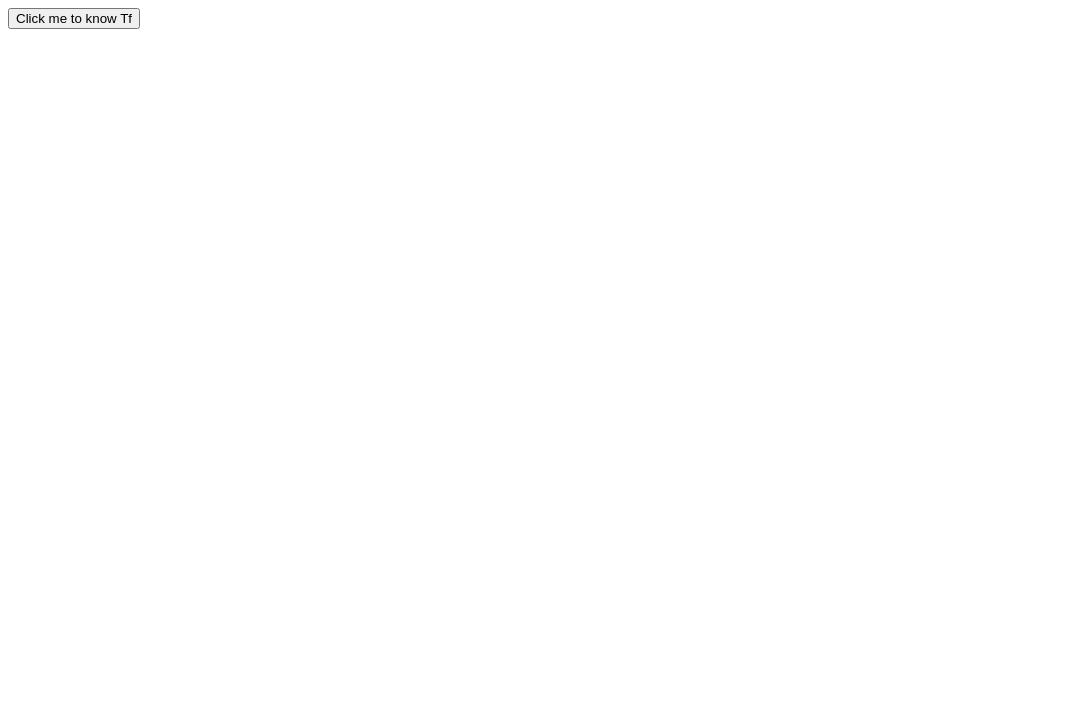
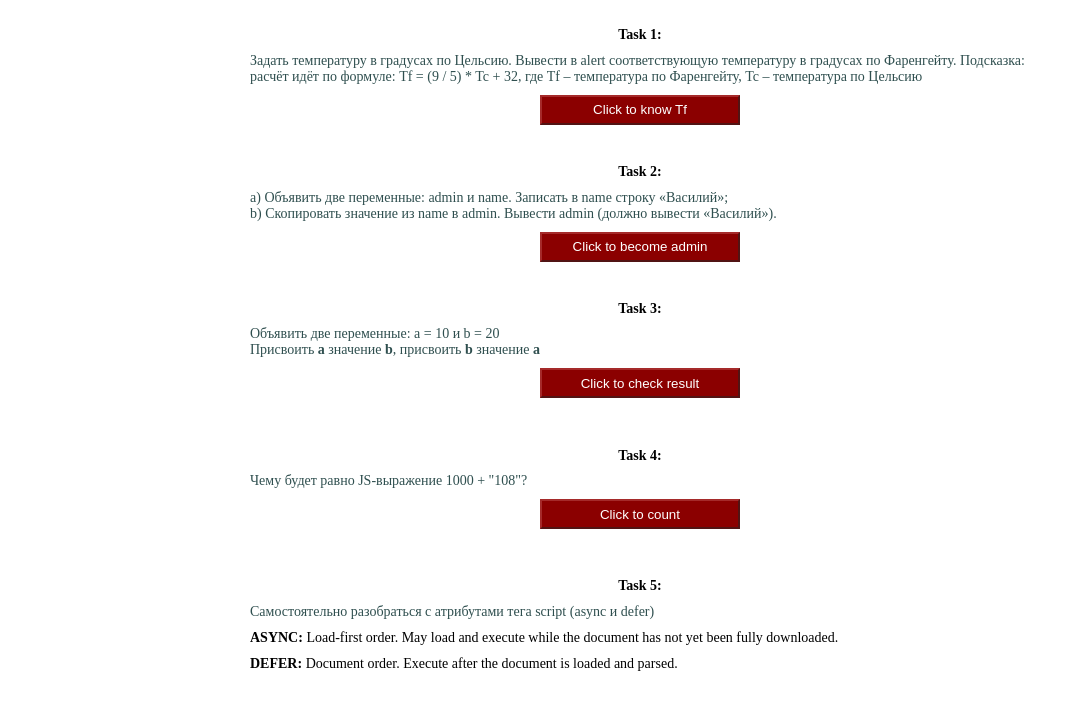
Before and after one commit to annapuchkova/JavaScriptLevel1, a website: page index.html in a window 1280 px wide. Shown: the whole page, without its empty margins (0-1079 px from the left). Drawn offline with Linux system fonts and the light colour scheme; files that its build step writes are made by us from their sources.

Commit message:
homework lesson 1

```diff
--- /dev/null
+++ b/css/style.css
@@ -0,0 +1,48 @@
+.wrapper {
+    width: 100%;
+    min-height: 800px;
+    display: flex;
+    flex-direction: column;
+    justify-content: flex-start;
+    align-items: center;
+    align-content: flex-start;
+}
+
+.task {
+    width: 800px;
+    min-height: 100px;
+    display: flex;
+    flex-direction: column;
+    justify-content: flex-start;
+    align-items: center;
+    align-content: flex-start;
+    padding: 10px;
+    box-sizing: border-box;
+}
+
+.buttons {
+    width: 200px;
+    height: 30px;
+    background-color: darkred;
+    border-color: brown;
+    color: #fff;
+    margin: 10px 0;
+}
+.buttons:hover {
+    background-color: rgb(85, 3, 3);
+    cursor: pointer;
+}
+h1 {
+   font-size: 14px;
+}
+span {
+    font-size: 14px;
+    color: darkslategrey;
+    align-self: flex-start;
+}
+#result,
+#count,
+#rule {
+    color: black;
+    margin: 10px 0 0 0;
+}
--- a/index.html
+++ b/index.html
@@ -4,10 +4,46 @@
     <meta charset="UTF-8">
     <meta name="viewport" content="width=device-width, initial-scale=1.0">
     <meta http-equiv="X-UA-Compatible" content="ie=edge">
-    <script src="dist/main.js"></script>
+    <link rel="stylesheet" href="css/style.css">
+    <script defer src="dist/main.js"></script>
     <title>Document</title>
 </head>
 <body>
-    <input value="Click me to know Tf" onclick="translateTemperature()" type="button">
+    <div class="wrapper">
+        <div class="task">
+            <h1>Task 1: </h1>
+            <span>Задать температуру в градусах по Цельсию. Вывести в alert соответствующую температуру в градусах по Фаренгейту. Подсказка: расчёт идёт по формуле: Tf = (9 / 5) * Tc + 32, где Tf – температура по Фаренгейту, Tc – температура по Цельсию</span>
+            <input value="Click to know Tf" onclick="translateTemperature()" type="button" class="buttons">
+        </div>
+        <div class="task">
+            <h1>Task 2: </h1>
+            <span>a) Объявить две переменные: admin и name. Записать в name строку «Василий»;</span>
+            <span>    b) Скопировать значение из name в admin. Вывести admin (должно вывести «Василий»).</span>
+            <input value="Click to become admin" onclick="sayHello()" type="button" class="buttons">
+        </div>
+        <div class="task">
+            <h1>Task 3: </h1>
+            <span>Объявить две переменные: a = 10 и b = 20</span>
+            <span>Присвоить <b>a</b> значение <b>b</b>, присвоить <b>b</b> значение <b>a</b></span>
+            <input value="Click to check result" onclick="checkResult()" type="button" class="buttons">
+            <span id="result"></span>
+        </div>
+        <div class="task">
+            <h1>Task 4: </h1>
+            <span>Чему будет равно JS-выражение 1000 + "108"?</span>
+            <input value="Click to count" onclick="count()" type="button" class="buttons">
+            <span id="count"></span>
+        </div>
+        <div class="task">
+            <h1>Task 5: </h1>
+            <span>Самостоятельно разобраться с атрибутами тега script (async и defer)</span>
+            <span id="rule">
+                <b>ASYNC:</b> Load-first order. May load and execute while the document has not yet been fully downloaded.
+            </span>
+            <span id="rule">
+                <b>DEFER:</b> Document order. Execute after the document is loaded and parsed.
+            </span>
+        </div>
+</div>
 </body>
 </html>
--- a/src/main.js
+++ b/src/main.js
@@ -2,13 +2,44 @@
 
 const translateTemperature = () => {
     const gradeC = prompt('please, enter Tc', 'numbers only, please');
-    let name = prompt('please, enter your name', 'e.g. Vasily');
-    let admin = name;
     if (gradeC == +gradeC) {
         const gradeF = (9 / 5) * Number(gradeC) + 32;
-        alert(`Tf is: ${gradeF}. \nIs it OK, ${admin}?`);
+        alert(`Tf is: ${gradeF} Tf. \nIs it OK?`);
     } else {
-        alert(`${admin}, your grade is incorrect: ${gradeC}. \nTry again and enter numbers ONLY!`);
+        alert(`Your grade is incorrect: ${gradeC}. \nTry again and enter numbers ONLY!`);
         return translateTemperature();
     }
 };
+
+const sayHello = () => {
+    let admin;
+    let name = prompt('please, enter your name', 'e.g. Vasily');
+    admin = name;
+    alert(`Helly, ${admin}! You are admin now!`);
+};
+
+const checkResult = () => {
+    let a = 10;
+    let b = 20;
+    a = a + b;
+    b = a - b;
+    a = a - b;
+
+    document.getElementById('result').innerHTML = `
+    <b>let a = 10;</b><br>
+    <b>let b = 20;</b><br>
+    a = a + b;<br>
+    b = a - b;<br>
+    a = a - b;<br><br>
+    <b>RESULT:</b><br>
+    <b>a = ${a}</b><br>
+    <b>b = ${b}</b>`;
+};
+
+const count = () => {
+    const a = 1000;
+    const b = '108'
+    const result = a + b;
+    document.getElementById('count').innerHTML =`
+    1000 + '108' = ${result}. Because result is <b>string</b> if at least one of operads is ${typeof result}`;
+};
```
Also changed, not shown: dist/main.js.
